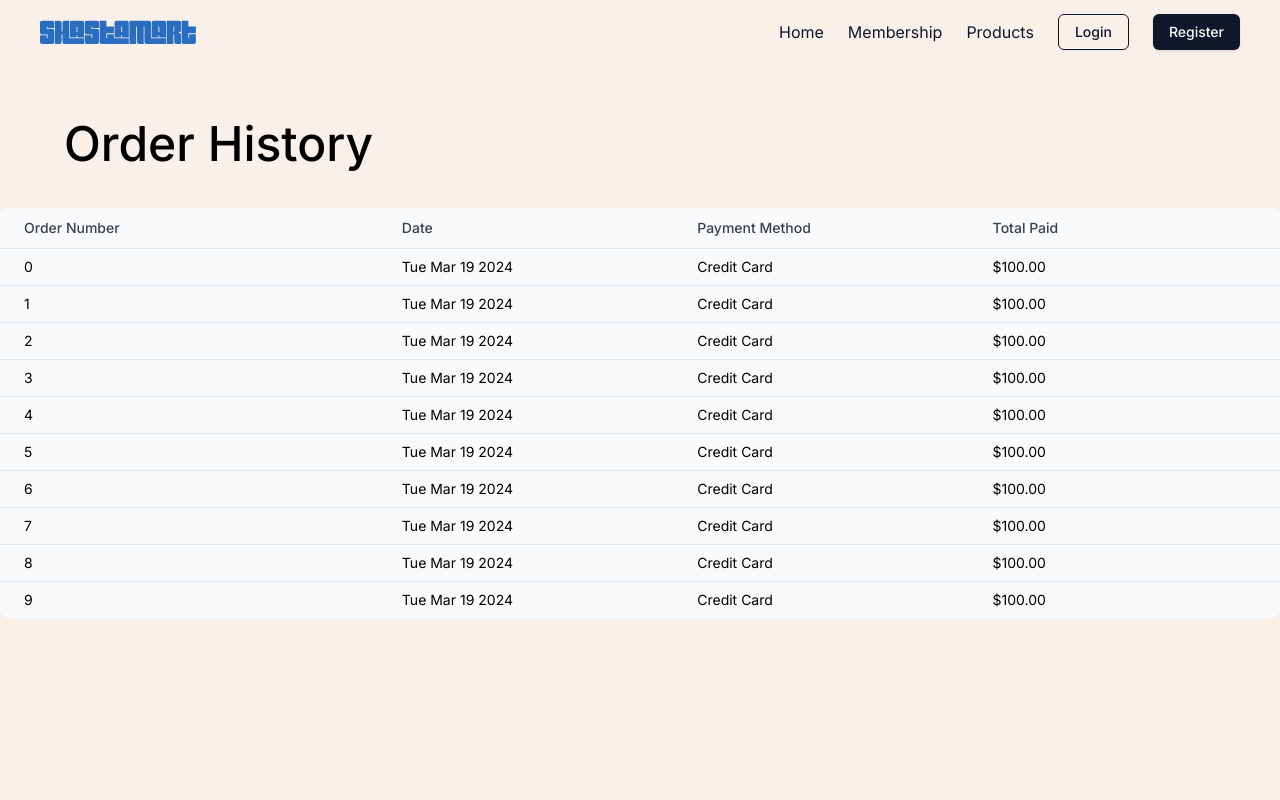
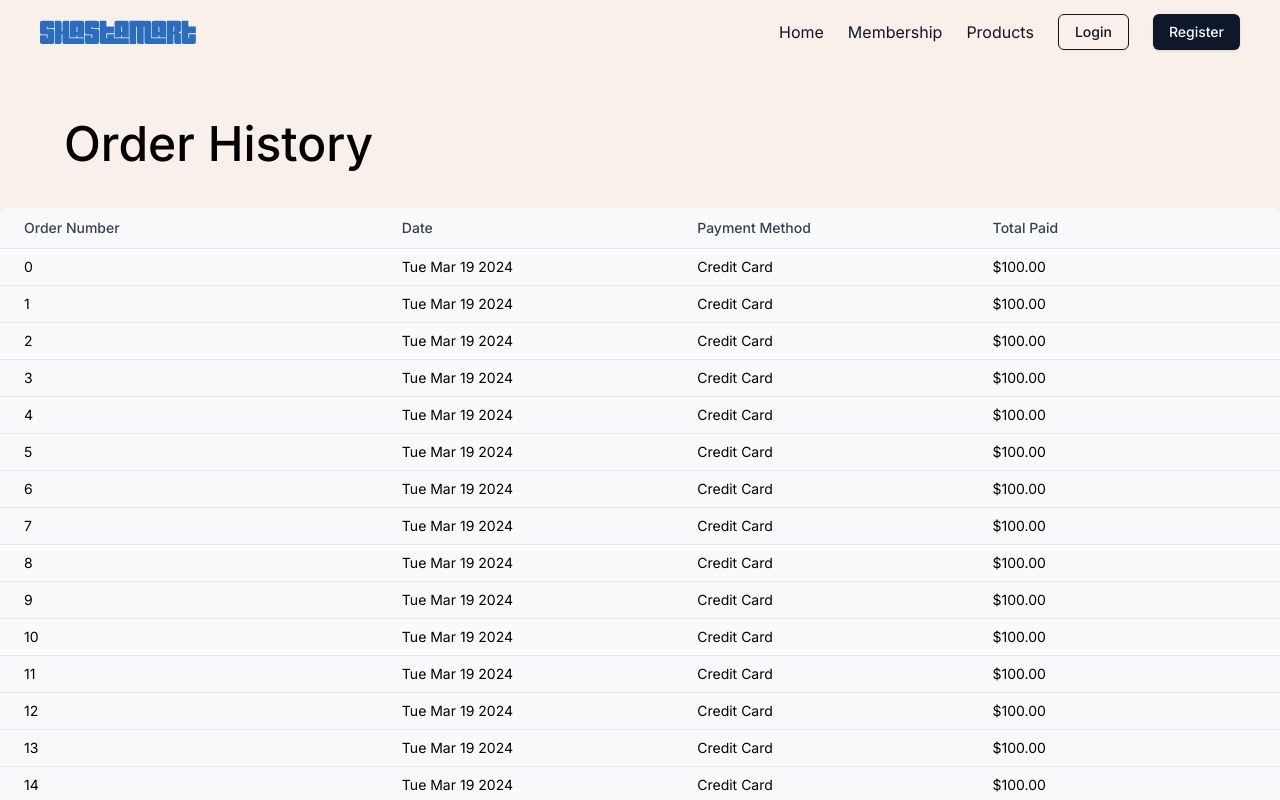
Before and after one commit to AlfredoRuiz-CS/TeamProject3380, a React (Vite) app in the folder client/: page /orders in a window 1280 px wide. Shown: the top 800 px of the page. Built offline with nearby package versions, Linux system fonts and the light colour scheme; a web font is replaced by a local one.

Commit message:
Changes to dummyProducts arrays to better reflect final ver

```diff
--- a/client/src/pages/AdminDashboard.tsx
+++ b/client/src/pages/AdminDashboard.tsx
@@ -63,7 +63,7 @@ const dummyProduct: productItem = {
     iron: '0.6 mg',
   },
 };
-const dummyProducts: productItem[] = Array(100)
+const dummyProducts: productItem[] = Array(20)
   .fill({})
   .map(() => ({
     ...dummyProduct,
--- a/client/src/pages/Orders.tsx
+++ b/client/src/pages/Orders.tsx
@@ -34,7 +34,7 @@ interface OrdersProps {
   orders: Order[];
 }
 
-const dummyOrders: Order[] = Array(10)
+const dummyOrders: Order[] = Array(20)
   .fill({ items: [] })
   .map((_, index) => ({
     orderNumber: index,
--- a/client/src/pages/Products.tsx
+++ b/client/src/pages/Products.tsx
@@ -32,7 +32,7 @@ const dummyProduct: productItem = {
   portion: 'lb.',
 };
 
-export const dummyProducts: productItem[] = Array(10)
+export const dummyProducts: productItem[] = Array(20)
   .fill({})
   .map(() => ({ ...dummyProduct }));
 
```
